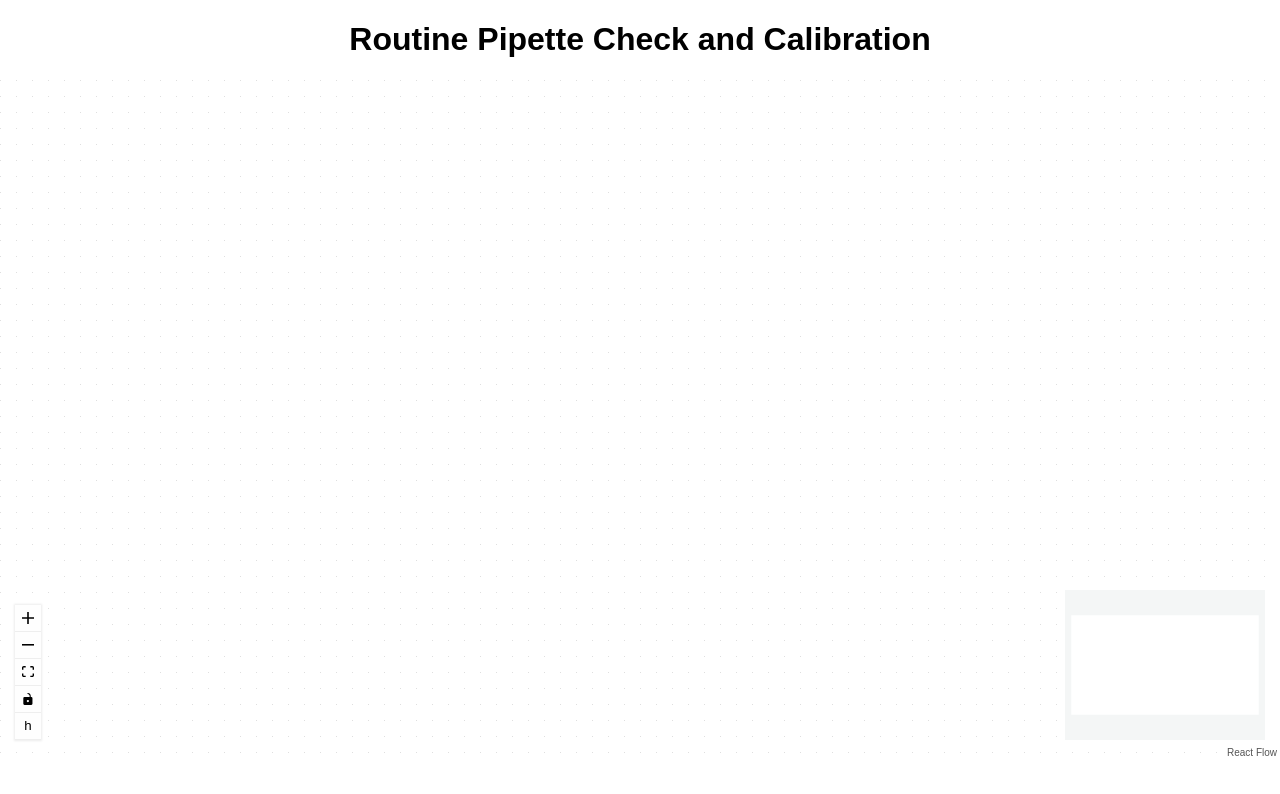
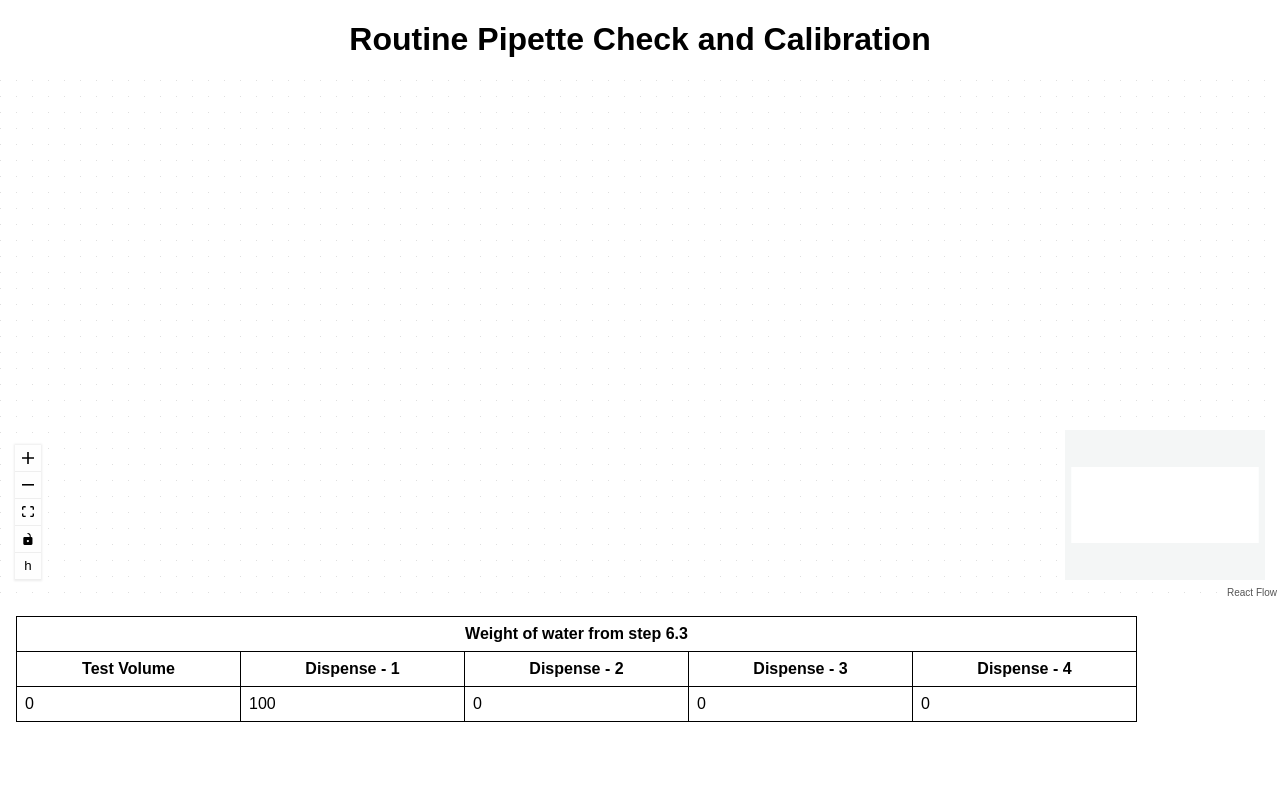
Before and after one commit to rushnaulaziz/labforward-task, a React (Create React App) app in the folder client/: page / in a window 1280 px wide. Shown: the top 794 px of the page. Built offline with nearby package versions, Linux system fonts and the light colour scheme.

Commit message:
Adds observation table

```diff
--- a/client/package.json
+++ b/client/package.json
@@ -12,6 +12,7 @@
     "react-dom": "^17.0.2",
     "react-flow-renderer": "^9.7.4",
     "react-scripts": "5.0.0",
+    "react-table": "^7.7.0",
     "styled-components": "^5.3.3",
     "web-vitals": "^2.1.4"
   },
--- a/client/src/App.js
+++ b/client/src/App.js
@@ -2,6 +2,7 @@
 import Flow from "./flowchart";
 import styled from "styled-components";
 import { Container, Row, Col } from "react-bootstrap";
+import ObservationTable from "./observation-data/observation-table";
 
 const ContainerDiv = styled(Container)`
   font-family: sans-serif;
@@ -10,7 +11,7 @@ const ContainerDiv = styled(Container)`
 
 const FlowArea = styled(Col)`
   width: 100%;
-  height: 85vh;
+  height: 65vh;
 `;
 
 export default function App() {
@@ -26,6 +27,8 @@ export default function App() {
           <Flow />
         </FlowArea>
       </Row>
+      <ObservationTable/>
+
     </ContainerDiv>
   );
 }
--- /dev/null
+++ b/client/src/observation-data/observation-table.js
@@ -0,0 +1,231 @@
+import React from "react";
+import styled from "styled-components";
+import { useTable, usePagination } from "react-table";
+
+const Styles = styled.div`
+  padding: 1rem;
+
+  table {
+    border-spacing: 0;
+    border: 1px solid black;
+
+    tr {
+      :last-child {
+        td {
+          border-bottom: 0;
+        }
+      }
+    }
+
+    th,
+    td {
+      margin: 0;
+      padding: 0.5rem;
+      border-bottom: 1px solid black;
+      border-right: 1px solid black;
+
+      :last-child {
+        border-right: 0;
+      }
+
+      input {
+        font-size: 1rem;
+        padding: 0;
+        margin: 0;
+        border: 0;
+      }
+    }
+  }
+
+  .pagination {
+    padding: 0.5rem;
+  }
+`;
+
+// Create an editable cell renderer
+const EditableCell = ({
+    value: initialValue,
+    row: { index },
+    column: { id },
+    updateMyData // This is a custom function that we supplied to our table instance
+}) => {
+    // We need to keep and update the state of the cell normally
+    const [value, setValue] = React.useState(initialValue);
+
+    const onChange = (e) => {
+        setValue(e.target.value);
+    };
+
+    // We'll only update the external data when the input is blurred
+    const onBlur = () => {
+        updateMyData(index, id, value);
+    };
+
+    // If the initialValue is changed external, sync it up with our state
+    React.useEffect(() => {
+        setValue(initialValue);
+    }, [initialValue]);
+
+    return <input value={value} onChange={onChange} onBlur={onBlur} />;
+};
+
+// Set our editable cell renderer as the default Cell renderer
+const defaultColumn = {
+    Cell: EditableCell
+};
+
+// Be sure to pass our updateMyData and the skipPageReset option
+function Table({ columns, data, updateMyData, skipPageReset }) {
+    // For this example, we're using pagination to illustrate how to stop
+    // the current page from resetting when our data changes
+    // Otherwise, nothing is different here.
+    const {
+        getTableProps,
+        getTableBodyProps,
+        headerGroups,
+        prepareRow,
+        page
+    } = useTable(
+        {
+            columns,
+            data,
+            defaultColumn,
+            // use the skipPageReset option to disable page resetting temporarily
+            autoResetPage: !skipPageReset,
+            // updateMyData isn't part of the API, but
+            // anything we put into these options will
+            // automatically be available on the instance.
+            // That way we can call this function from our
+            // cell renderer!
+            updateMyData
+        },
+        usePagination
+    );
+
+    // Render the UI for your table
+    return (
+        <>
+            <table {...getTableProps()}>
+                <thead>
+                    {headerGroups.map((headerGroup) => (
+                        <tr {...headerGroup.getHeaderGroupProps()}>
+                            {headerGroup.headers.map((column) => (
+                                <th {...column.getHeaderProps()}>{column.render("Header")}</th>
+                            ))}
+                        </tr>
+                    ))}
+                </thead>
+                <tbody {...getTableBodyProps()}>
+                    {page.map((row, i) => {
+                        prepareRow(row);
+                        return (
+                            <tr {...row.getRowProps()}>
+                                {row.cells.map((cell) => {
+                                    return (
+                                        <td {...cell.getCellProps()}>{cell.render("Cell")}</td>
+                                    );
+                                })}
+                            </tr>
+                        );
+                    })}
+                </tbody>
+            </table>
+        </>
+    );
+}
+
+function ObservationTable() {
+    const columns = React.useMemo(
+        () => [
+            {
+                Header: "Weight of water from step 6.3",
+                columns: [
+                    {
+                        Header: "Test Volume",
+                        accessor: "testVolume"
+                    },
+                    {
+                        Header: "Dispense - 1",
+                        accessor: "dispense1"
+                    },
+                    {
+                        Header: "Dispense - 2",
+                        accessor: "dispense2"
+                    },
+                    {
+                        Header: "Dispense - 3",
+                        accessor: "dispense3"
+                    },
+                    {
+                        Header: "Dispense - 4",
+                        accessor: "dispense4"
+                    }
+                ]
+            }
+        ],
+        []
+    );
+
+    const [data, setData] = React.useState(() => {
+        return [{
+            "dispense1": 100,
+
+            "dispense2": 0,
+
+            "dispense3": 0,
+
+            "dispense4": 0,
+
+            "testVolume": 0
+        }]
+    });
+    console.log(data);
+    const [originalData] = React.useState(data);
+    const [skipPageReset, setSkipPageReset] = React.useState(false);
+
+    // We need to keep the table from resetting the pageIndex when we
+    // Update data. So we can keep track of that flag with a ref.
+
+    // When our cell renderer calls updateMyData, we'll use
+    // the rowIndex, columnId and new value to update the
+    // original data
+    const updateMyData = (rowIndex, columnId, value) => {
+        // We also turn on the flag to not reset the page
+        setSkipPageReset(true);
+        setData((old) =>
+            old.map((row, index) => {
+                if (index === rowIndex) {
+                    return {
+                        ...old[rowIndex],
+                        [columnId]: value
+                    };
+                }
+                return row;
+            })
+        );
+    };
+
+    // After data chagnes, we turn the flag back off
+    // so that if data actually changes when we're not
+    // editing it, the page is reset
+    React.useEffect(() => {
+        setSkipPageReset(false);
+    }, [data]);
+
+    // Let's add a data resetter/randomizer to help
+    // illustrate that flow...
+    const resetData = () => setData(originalData);
+
+    return (
+        <Styles>
+            <Table
+                columns={columns}
+                data={data}
+                updateMyData={updateMyData}
+                skipPageReset={skipPageReset}
+            />
+        </Styles>
+    );
+}
+
+export default ObservationTable;
```
